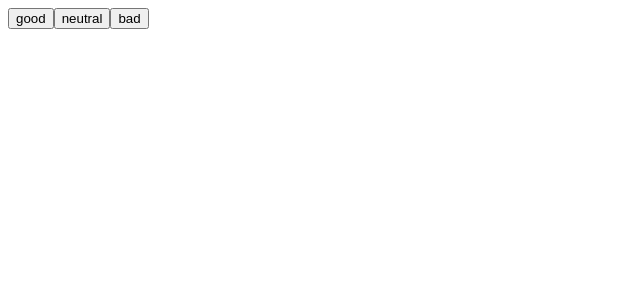
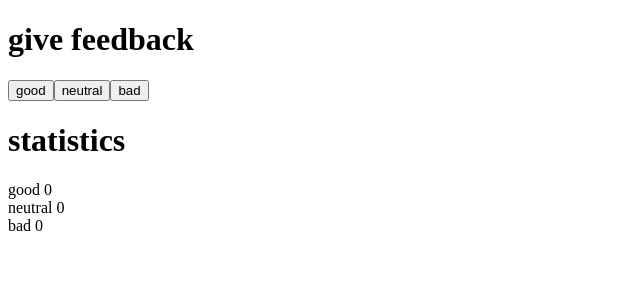
Before and after one commit to PetrinaLindqvist/Fullstack, a React (Create React App) app in the folder part1/unicafe/: page / in a window 1280 px wide. Shown: the top 300 px of the page, without its empty margins (0-640 px from the left). Built offline with nearby package versions, Linux system fonts and the light colour scheme.

Commit message:
exercise 1.6 done

```diff
--- a/part1/unicafe/src/index.js
+++ b/part1/unicafe/src/index.js
@@ -1,26 +1,32 @@
 import React, { useState } from 'react'
 import ReactDOM from 'react-dom'
 
-
-const App = (props) => {
+const Button = ({ handleClick, text }) => {
+  return (
+  <button onClick={handleClick}>
+    {text}
+  </button>
+ )
+}
+const Statistics = (props) => {
+  return (
+    <div>{props.text} {props.value}</div>
+  )
+}
+const App = () => {
   // save clicks of each button to own state
 
   const [good, setGood] = useState(0)
   const [neutral, setNeutral] = useState(0)
   const [bad, setBad] = useState(0)
 
-  const increaseByOneLeft = () => setGood(good + 1)
-  const increaseByOneMiddle = () => setNeutral(neutral + 1)
-  const increaseByOneRight = () => setBad(bad + 1)
+  const increaseByOneLeft = () => {setGood(good + 1)}
+  const increaseByOneMiddle = () => {setNeutral(neutral + 1)}
+  const increaseByOneRight = () => {setBad(bad + 1)}
 
-  const Button = ({ handleClick, text }) => (
-    <button onClick={handleClick}>
-      {text}
-    </button>
-  )
   return (
     <div>
-
+      <h1>give feedback</h1>
     <Button
       handleClick={increaseByOneLeft}
       text='good'
@@ -33,11 +39,14 @@
       handleClick={increaseByOneRight}
       text='bad'
     />
+     <h1>statistics</h1>
+     <Statistics text='good' value={good} />
+     <Statistics text='neutral' value={neutral} />
+     <Statistics text='bad' value={bad} />
     </div>
+   )
 
-   )
   }
-
 ReactDOM.render(<App />,
   document.getElementById('root')
 )
```
Also changed, not shown: 1 other file (tests, documents, lock files or other folders).
